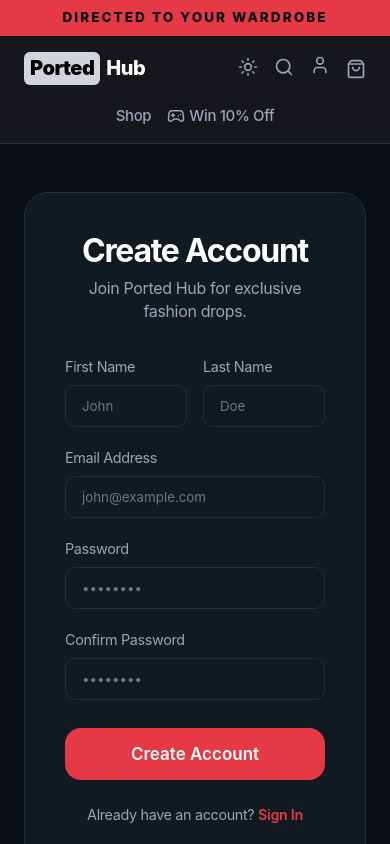
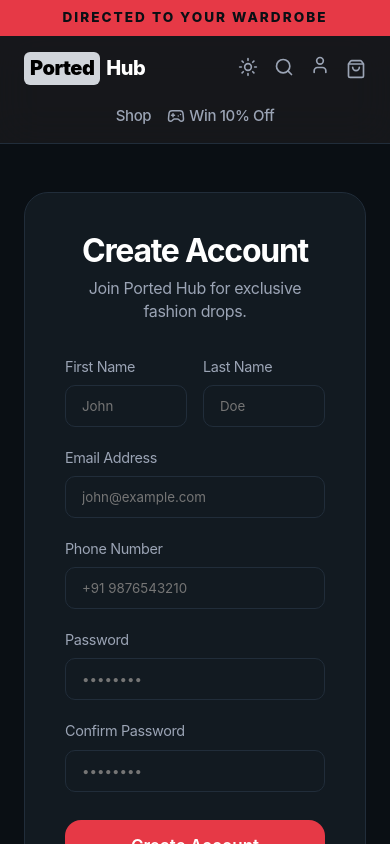
Before and after one commit to MohaminMalik/Ported-Hub, a Next.js app: page /signup in a window 390 px wide. Shown: the top 844 px of the page. Built offline with nearby package versions, Linux system fonts and the light colour scheme.

Commit message:
add phone number

```diff
--- a/src/app/api/auth/login/route.ts
+++ b/src/app/api/auth/login/route.ts
@@ -19,7 +19,7 @@ export async function POST(request: Request) {
     });
 
     if (!user) {
-      return NextResponse.json({ error: 'Invalid credentials' }, { status: 401 });
+      return NextResponse.json({ error: "You don't have an account, please create an account." }, { status: 401 });
     }
 
     // Verify the password
--- a/src/app/signup/page.tsx
+++ b/src/app/signup/page.tsx
@@ -9,6 +9,7 @@ export default function SignUpPage() {
     firstName: '',
     lastName: '',
     email: '',
+    phone: '',
     password: '',
     confirmPassword: '',
   });
@@ -100,6 +101,19 @@ export default function SignUpPage() {
           </div>
 
           <div>
+            <label style={{ display: 'block', marginBottom: '8px', color: 'var(--text-secondary)', fontSize: '0.9rem' }}>Phone Number</label>
+            <input
+              type="tel"
+              name="phone"
+              required
+              value={formData.phone}
+              onChange={handleChange}
+              style={{ width: '100%', padding: '12px 16px', borderRadius: '10px', border: '1px solid var(--border-color)', background: 'transparent', color: 'var(--text-primary)', outline: 'none', fontFamily: 'inherit' }}
+              placeholder="+91 9876543210"
+            />
+          </div>
+
+          <div>
             <label style={{ display: 'block', marginBottom: '8px', color: 'var(--text-secondary)', fontSize: '0.9rem' }}>Password</label>
             <input
               type="password"
```
Also changed, not shown: src/app/api/auth/signup/route.ts (+14 -13 lines).
